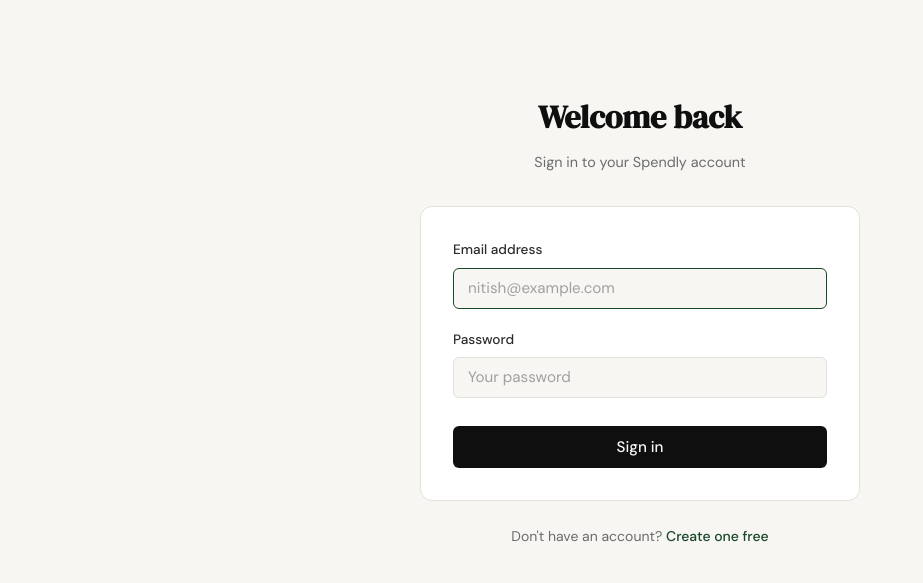
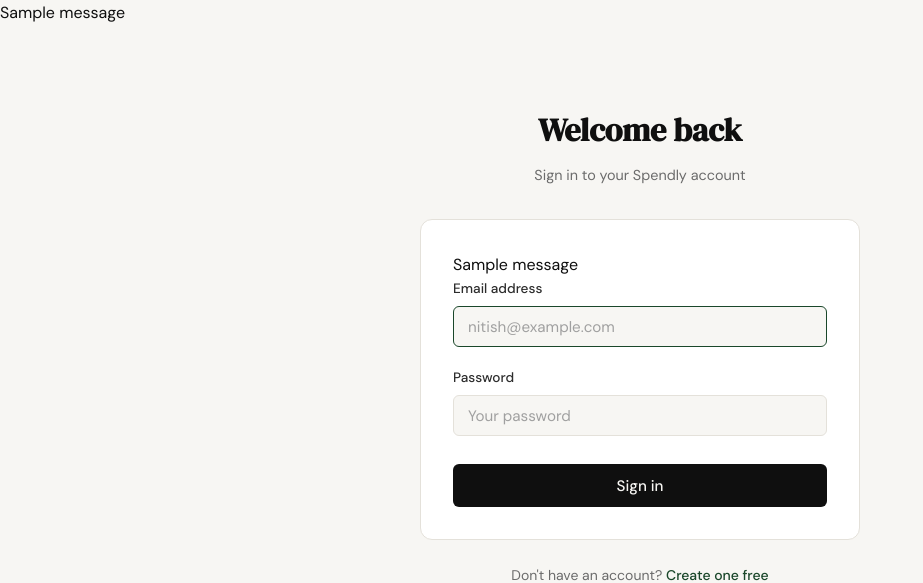
Before and after one commit to kachray/expense-tracker-claudecode, a Flask app: page /login in a window 1280 px wide. Shown: the part 61-644 px from the top of the page, without its empty margins (0-923 px from the left). Run offline with Flask 3, Linux system fonts and the light colour scheme; one stand-in notice (Sample message) is shown.

Commit message:
add login functionality

```diff
--- a/templates/base.html
+++ b/templates/base.html
@@ -19,13 +19,22 @@
                 <span class="brand-name">Spendly</span>
             </a>
             <div class="nav-links">
+                {% if session.user_id %}
+                <a href="{{ url_for('logout') }}">Sign out</a>
+                {% else %}
                 <a href="{{ url_for('login') }}">Sign in</a>
                 <a href="{{ url_for('register') }}" class="nav-cta">Get started</a>
+                {% endif %}
             </div>
         </div>
     </nav>
 
     <main class="main-content">
+        {% with messages = get_flashed_messages(with_categories=true) %}
+          {% for category, message in messages %}
+          <div class="flash flash-{{ category }}">{{ message }}</div>
+          {% endfor %}
+        {% endwith %}
         {% block content %}{% endblock %}
     </main>
 
--- a/templates/login.html
+++ b/templates/login.html
@@ -13,11 +13,13 @@
         </div>
 
         <div class="auth-card">
-            {% if error %}
-            <div class="auth-error">{{ error }}</div>
-            {% endif %}
+            {% with messages = get_flashed_messages(with_categories=true) %}
+              {% for category, message in messages %}
+              <div class="auth-{{ category }}">{{ message }}</div>
+              {% endfor %}
+            {% endwith %}
 
-            <form method="POST" action="/login">
+            <form method="POST" action="{{ url_for('login') }}">
                 <div class="form-group">
                     <label for="email">Email address</label>
                     <input type="email" id="email" name="email"
```
Also changed, not shown: .claude/specs/03-login-and-logout.md (added).
